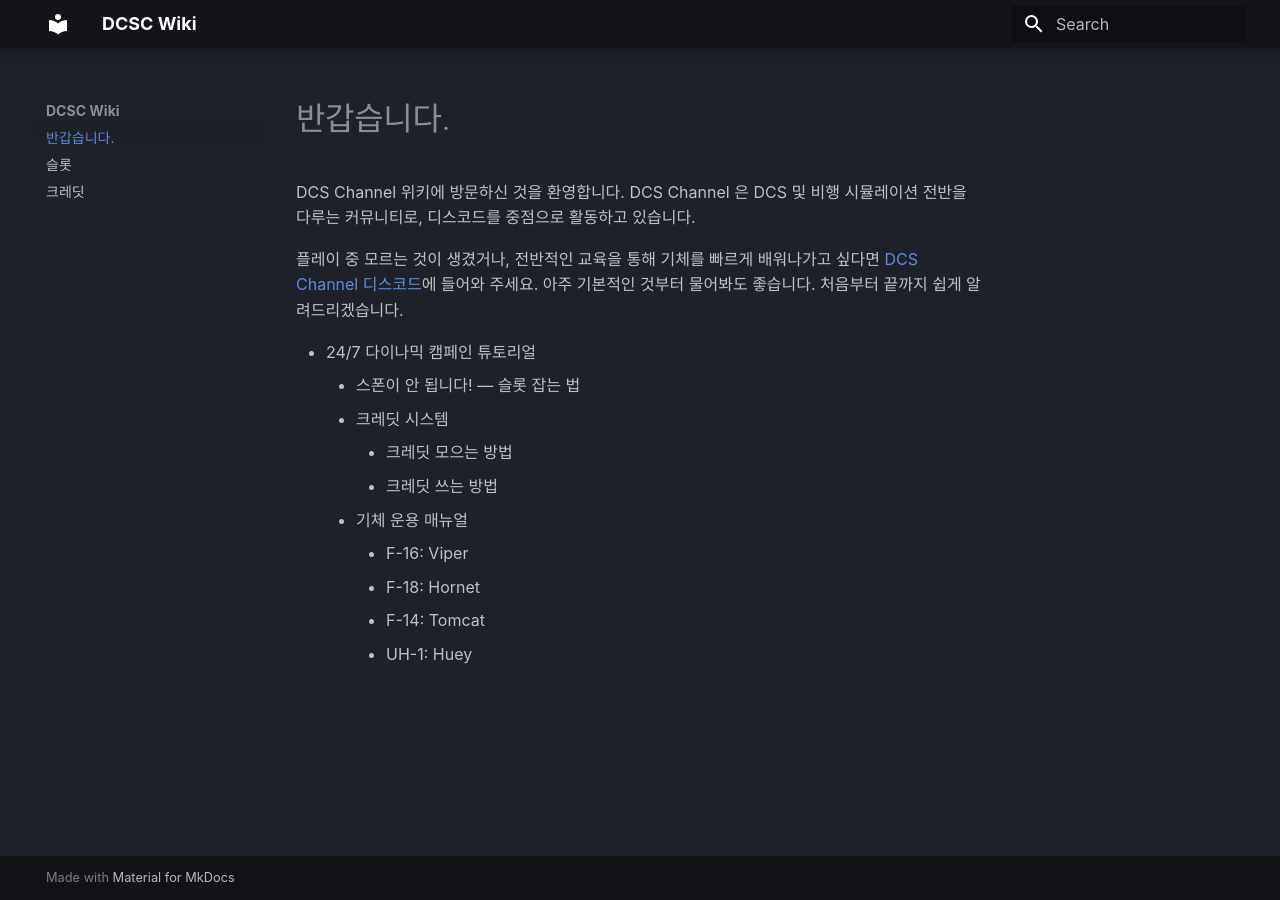
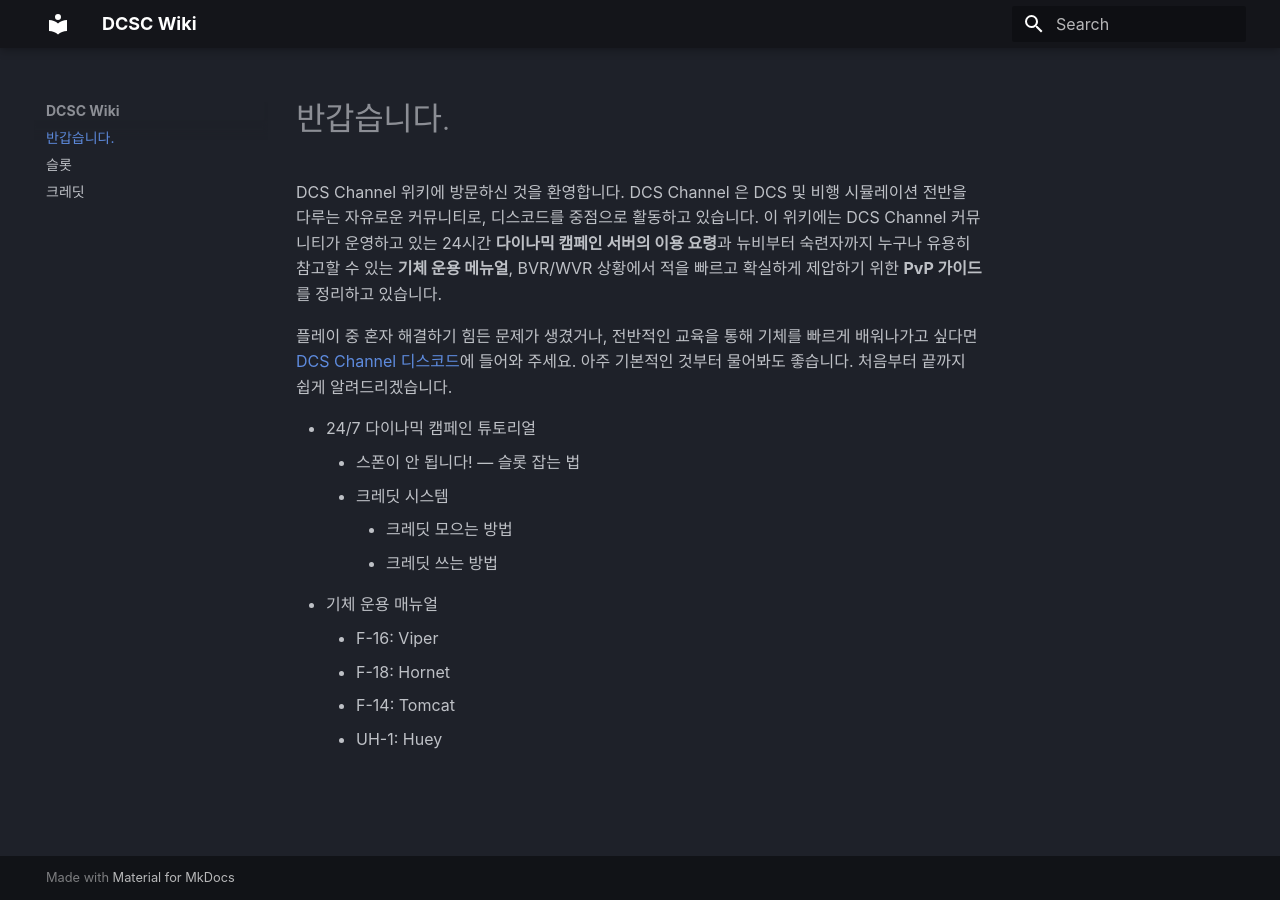
Before and after one commit to dcs-c/dcs-c.github.io, an MkDocs documentation site: the page built from docs/index.md, in a window 1280 px wide. Built offline with MkDocs 1.6.1 and Material for MkDocs 9.7.7, drawn with Linux system fonts in a browser that asks for light colours; some web fonts are replaced.

Commit message:
edit index.md

```diff
--- a/docs/index.md
+++ b/docs/index.md
@@ -1,7 +1,7 @@
 # 반갑습니다.
-DCS Channel 위키에 방문하신 것을 환영합니다. DCS Channel 은 DCS 및 비행 시뮬레이션 전반을 다루는 커뮤니티로, 디스코드를 중점으로 활동하고 있습니다.
+DCS Channel 위키에 방문하신 것을 환영합니다. DCS Channel 은 DCS 및 비행 시뮬레이션 전반을 다루는 자유로운 커뮤니티로,  디스코드를 중점으로 활동하고 있습니다. 이 위키에는 DCS Channel 커뮤니티가 운영하고 있는 24시간 **다이나믹 캠페인 서버의 이용 요령**과 뉴비부터 숙련자까지 누구나 유용히 참고할 수 있는 **기체 운용 메뉴얼**, BVR/WVR 상황에서 적을 빠르고 확실하게 제압하기 위한 **PvP 가이드**를 정리하고 있습니다.
 
-플레이 중 모르는 것이 생겼거나, 전반적인 교육을 통해 기체를 빠르게 배워나가고 싶다면  [DCS Channel 디스코드](https://discord.gg/KMbDscMp9a)에 들어와 주세요. 아주 기본적인 것부터 물어봐도 좋습니다. 처음부터 끝까지 쉽게 알려드리겠습니다.
+플레이 중 혼자 해결하기 힘든 문제가 생겼거나, 전반적인 교육을 통해 기체를 빠르게 배워나가고 싶다면  [DCS Channel 디스코드](https://discord.gg/KMbDscMp9a)에 들어와 주세요. 아주 기본적인 것부터 물어봐도 좋습니다. 처음부터 끝까지 쉽게 알려드리겠습니다.
 
 
 * 24/7 다이나믹 캠페인 튜토리얼
@@ -9,8 +9,8 @@
     * 크레딧 시스템
         * 크레딧 모으는 방법
         * 크레딧 쓰는 방법
-    * 기체 운용 매뉴얼
-        * F-16: Viper
-        * F-18: Hornet
-        * F-14: Tomcat
-        * UH-1: Huey
+* 기체 운용 매뉴얼
+    * F-16: Viper
+    * F-18: Hornet
+    * F-14: Tomcat
+    * UH-1: Huey
```
